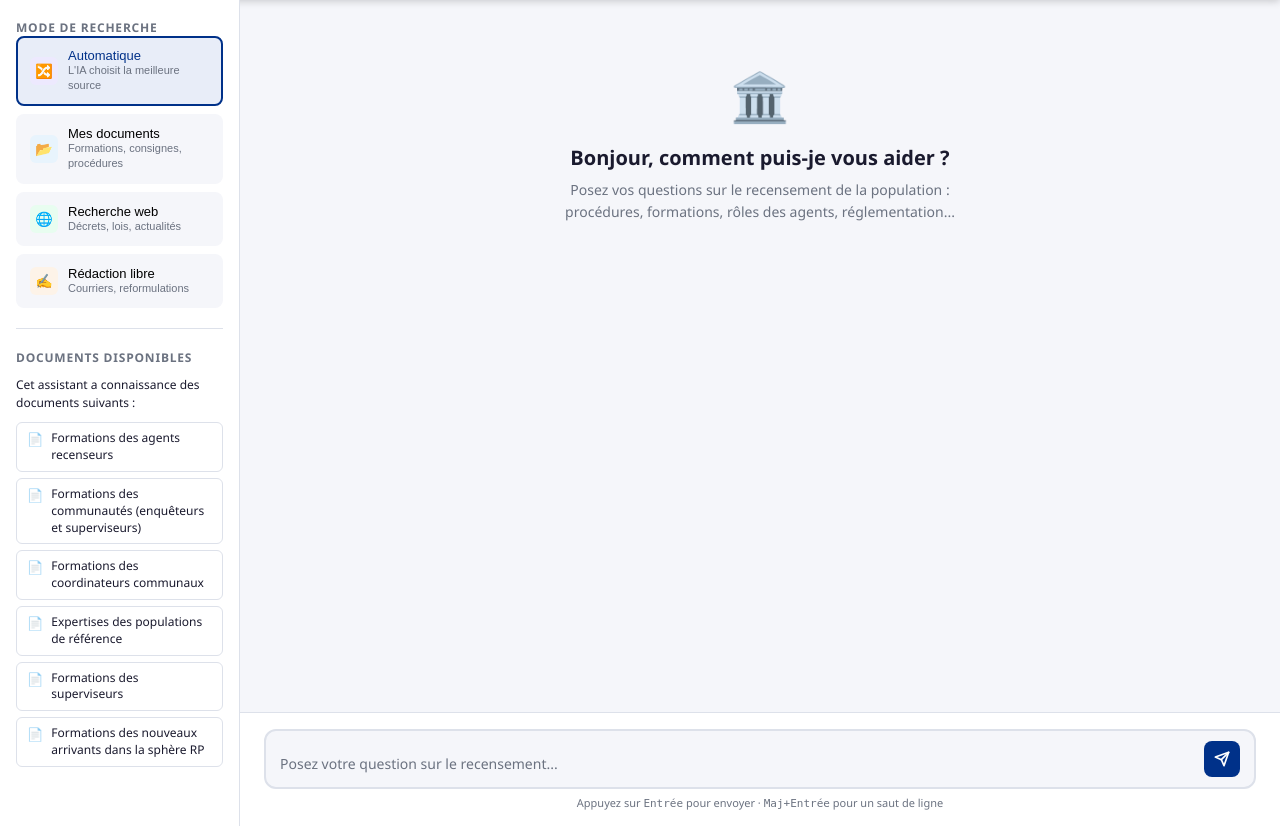
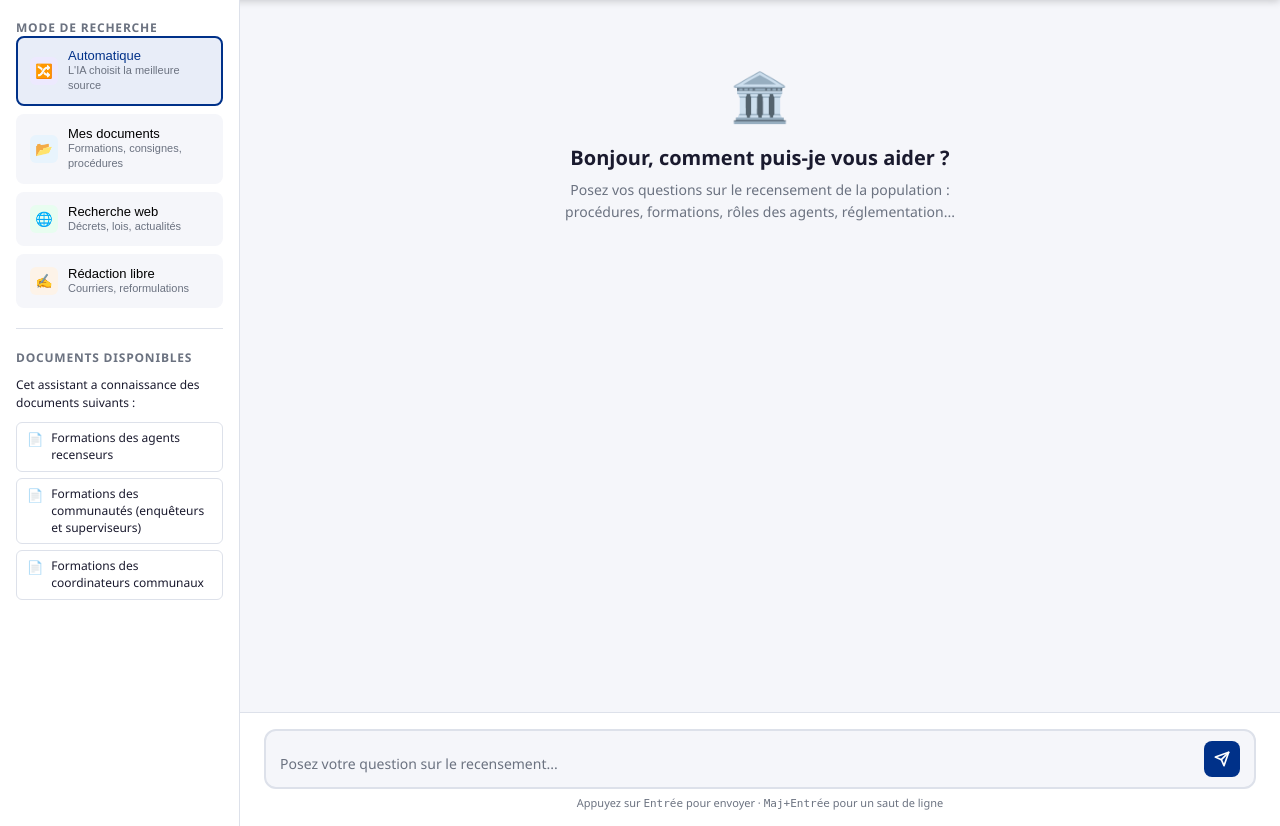
Before and after one commit to VincentB1984/test-rag-rp, a FastAPI app: page / in a window 1280 px wide. Shown: the part 61-887 px from the top of the page. Run offline with FastAPI, Linux system fonts and the light colour scheme.

Commit message:
Update index.html

```diff
--- a/templates/index.html
+++ b/templates/index.html
@@ -440,9 +440,6 @@
       <div class="domaine-item">Formations des agents recenseurs</div>
       <div class="domaine-item">Formations des communautés (enquêteurs et superviseurs)</div>
       <div class="domaine-item">Formations des coordinateurs communaux</div>
-      <div class="domaine-item">Expertises des populations de référence</div>
-      <div class="domaine-item">Formations des superviseurs</div>
-      <div class="domaine-item">Formations des nouveaux arrivants dans la sphère RP</div>
     </div>
   </aside>
 
```
